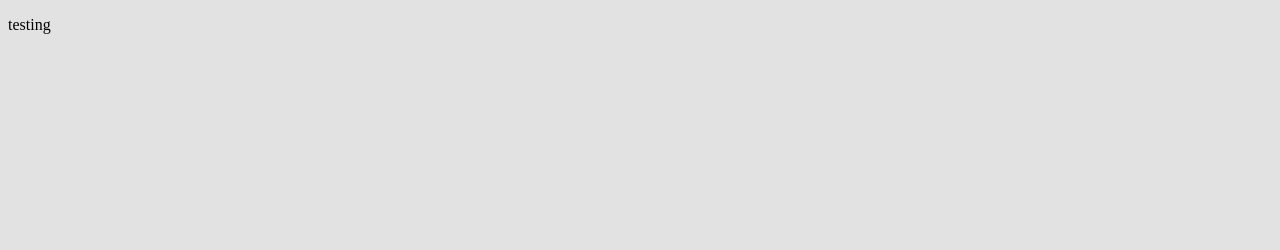
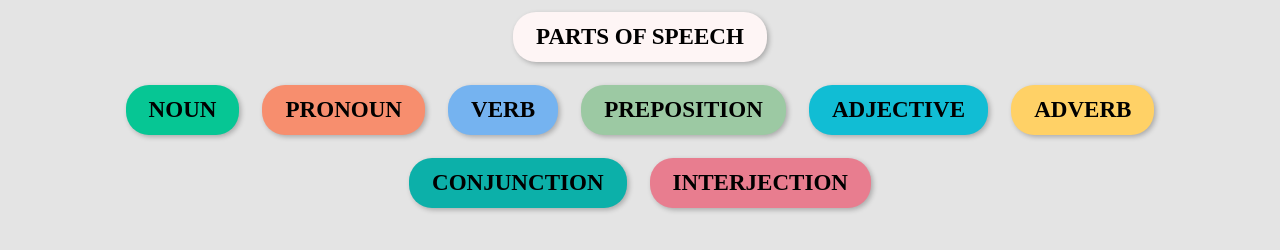
Before and after one commit to sasiqwerty/netfy, a plain HTML site: page index.html in a window 1280 px wide. Drawn offline with Linux system fonts and the light colour scheme.

```diff
--- a/index.html
+++ b/index.html
@@ -8,8 +8,34 @@
     <title>Document</title>
   </head>
   <body>
-    <div class="container">
-      <p>testing</p>
+    <div class="pos-heading">
+      <p class="pos-parts" id="name1">PARTS OF SPEECH</p>
     </div>
+    <ul class="pos-list">
+      <li>
+        <p class="pos-parts" id="name2">NOUN</p>
+      </li>
+      <li>
+        <p class="pos-parts" id="name3">PRONOUN</p>
+      </li>
+      <li>
+        <p class="pos-parts" id="name4">VERB</p>
+      </li>
+      <li>
+        <p class="pos-parts" id="name5">PREPOSITION</p>
+      </li>
+      <li>
+        <p class="pos-parts" id="name6">ADJECTIVE</p>
+      </li>
+      <li>
+        <p class="pos-parts" id="name7">ADVERB</p>
+      </li>
+      <li>
+        <p class="pos-parts" id="name8">CONJUNCTION</p>
+      </li>
+      <li>
+        <p class="pos-parts" id="name9">INTERJECTION</p>
+      </li>
+    </ul>
   </body>
 </html>
--- /dev/null
+++ b/style.scss
@@ -0,0 +1,81 @@
+$noun-color: #06c694;
+
+$pronoun-color: #f78e6e;
+
+$adjective-color: #11bdd4;
+
+$preposition-color: #9cc9a3;
+
+$verb-color: #75b3f0;
+
+$adverb-color: #ffd166;
+
+$conjunction-color: #0cb0a9;
+
+$interjection-color: #e87d8f;
+
+$pos-color: #fef5f5;
+
+$bg-color: #e4e4e4;
+
+$boxShadow-color: rgba(0, 0, 0, 0.25);
+
+* {
+  margin: 0;
+  padding: 0;
+}
+body {
+  background: $bg-color;
+  font-size: 1.2em;
+  font-family: Bitter;
+  .pos-heading {
+    text-align: center;
+    #name1 {
+      background: $pos-color;
+    }
+  }
+  .pos-parts {
+    text-align: center;
+    font-size: 1.2em;
+    font-weight: 800;
+    text-align: center;
+    display: inline-block;
+    margin: 0.5em;
+    padding: 0.5em 1em;
+    border-radius: 1em;
+    box-shadow: 2px 2px 5px $boxShadow-color;
+  }
+
+  .pos-list {
+    display: flex;
+    flex-direction: row;
+    flex-wrap: wrap;
+    justify-content: center;
+    list-style-type: none;
+
+    #name2 {
+      background: $noun-color;
+    }
+    #name3 {
+      background: $pronoun-color;
+    }
+    #name4 {
+      background: $verb-color;
+    }
+    #name5 {
+      background: $preposition-color;
+    }
+    #name6 {
+      background: $adjective-color;
+    }
+    #name7 {
+      background: $adverb-color;
+    }
+    #name8 {
+      background: $conjunction-color;
+    }
+    #name9 {
+      background: $interjection-color;
+    }
+  }
+}
```
Also changed, not shown: style.css, 2 other files.
